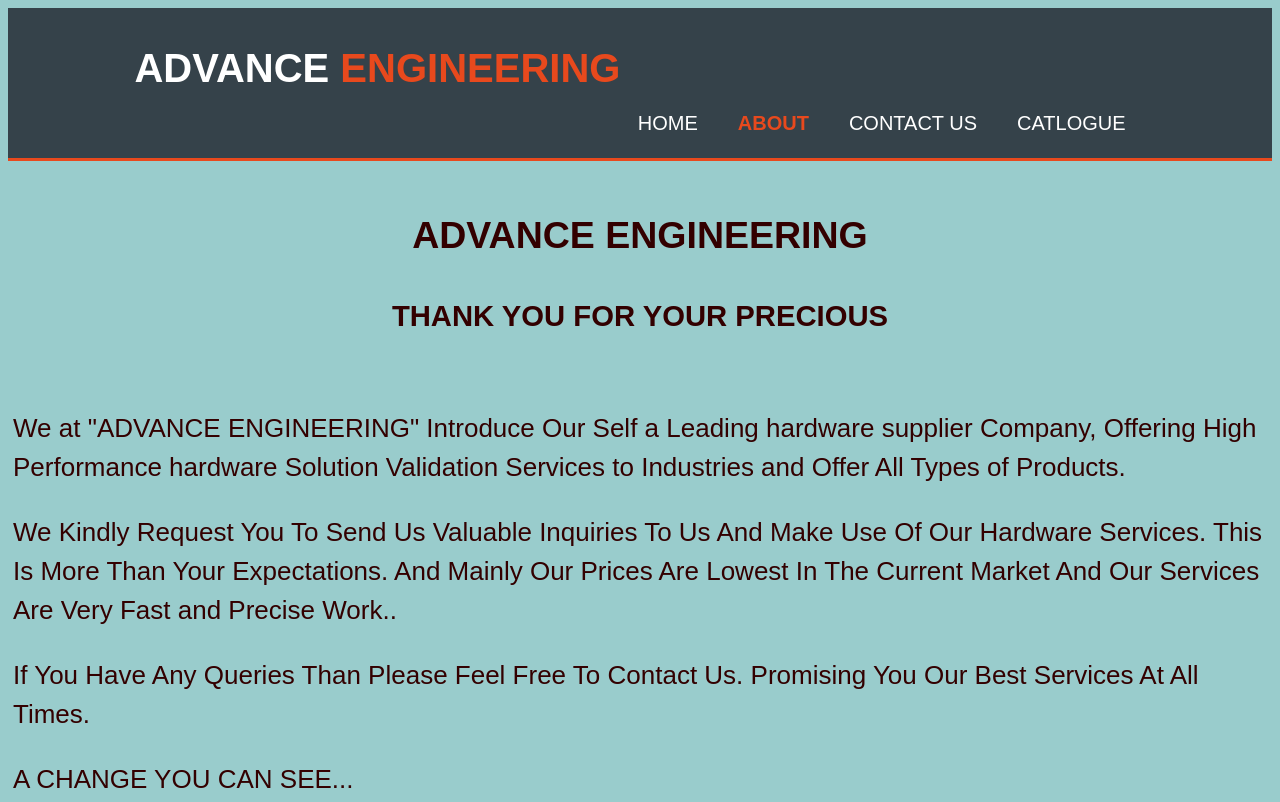
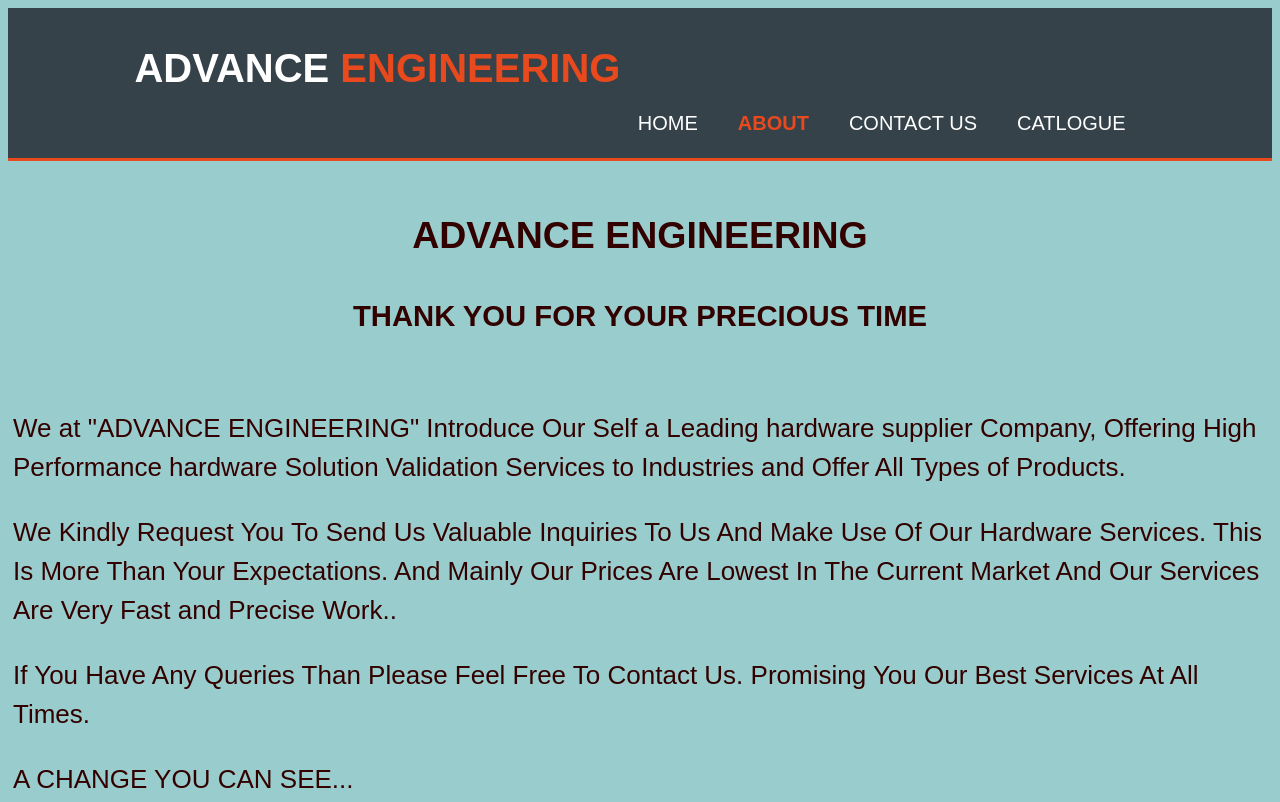
Before and after one commit to Darshak097/Advance-Engineering, a plain HTML site: page about.html in a window 1280 px wide. Shown: the top 802 px of the page. Drawn offline with Linux system fonts and the light colour scheme.

Commit message:
Update about.html

```diff
--- a/about.html
+++ b/about.html
@@ -27,7 +27,7 @@
           <div class="dark">
              <h1>ADVANCE ENGINEERING</h1>
 
-             <h3>THANK YOU FOR YOUR PRECIOUS</h3>
+             <h3>THANK YOU FOR YOUR PRECIOUS TIME</h3>
           </div>
 
     <div class="type">
```
